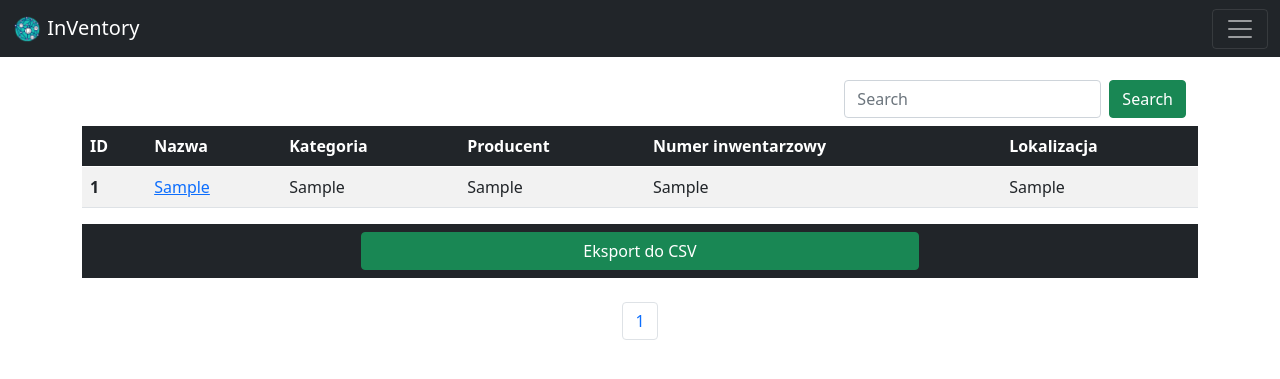
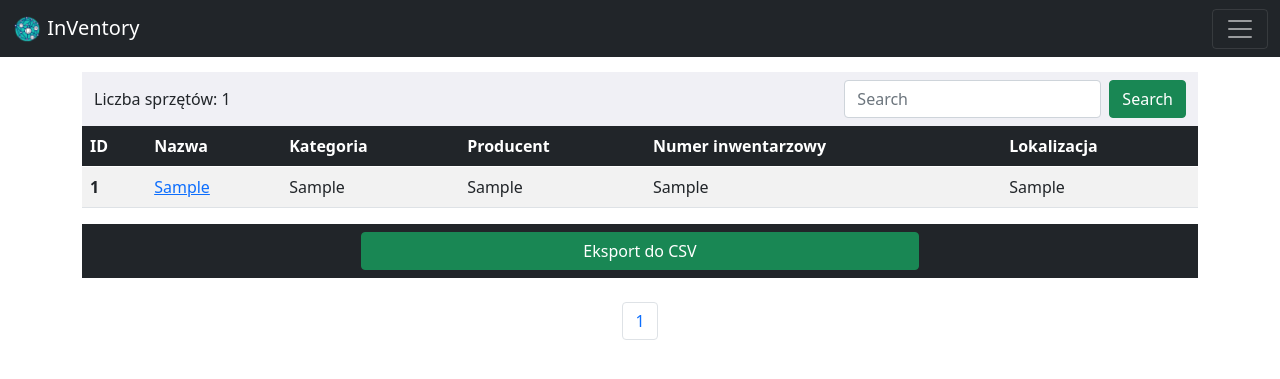
Before and after one commit to matszelo/InVentory, a Django app: page /equipment/ in a window 1280 px wide. Shown: the top 379 px of the page. Run offline with Django 4.2, Linux system fonts and the light colour scheme; a user stored in the database is signed in; tables that the repository leaves empty hold one stand-in row (values such as "Sample post").

Commit message:
Dodałem licznik sprzętów

```diff
--- a/equipment/templates/equipment/equipment_list.html
+++ b/equipment/templates/equipment/equipment_list.html
@@ -2,9 +2,9 @@
 
 {% block content %}
 {% if user.is_authenticated%}
-<nav class="navbar bg-body-tertiary" style="display: flex; justify-content: center;">
+<nav class="navbar bg-body-tertiary" style="display: flex; justify-content: center; background-color: #f0f0f5;">
   <div class="container-fluid">
-      <a></a>
+      Liczba sprzętów: {{equipment_count}}
     <form class="d-flex" method="POST" action="{% url 'search_equipment' %}">
         {% csrf_token %}
       <input class="form-control me-2" type="search" placeholder="Search" aria-label="Search" name="searched">
--- a/equipment/views.py
+++ b/equipment/views.py
@@ -70,9 +70,10 @@ def add_equipment(request):
 
 
 def all_equipment(request):
+    equipment_count = Sprzet.objects.all().count()
     equipment_list = Sprzet.objects.all()
     p = Paginator(Sprzet.objects.all(), 10)
     page = request.GET.get('page')
     equipments = p.get_page(page)
     nums = "a" * equipments.paginator.num_pages
-    return render(request, 'equipment/equipment_list.html', {'equipment_list': equipment_list, 'equipments': equipments, 'nums': nums})
+    return render(request, 'equipment/equipment_list.html', {'equipment_list': equipment_list, 'equipments': equipments, 'nums': nums, 'equipment_count': equipment_count})
```
